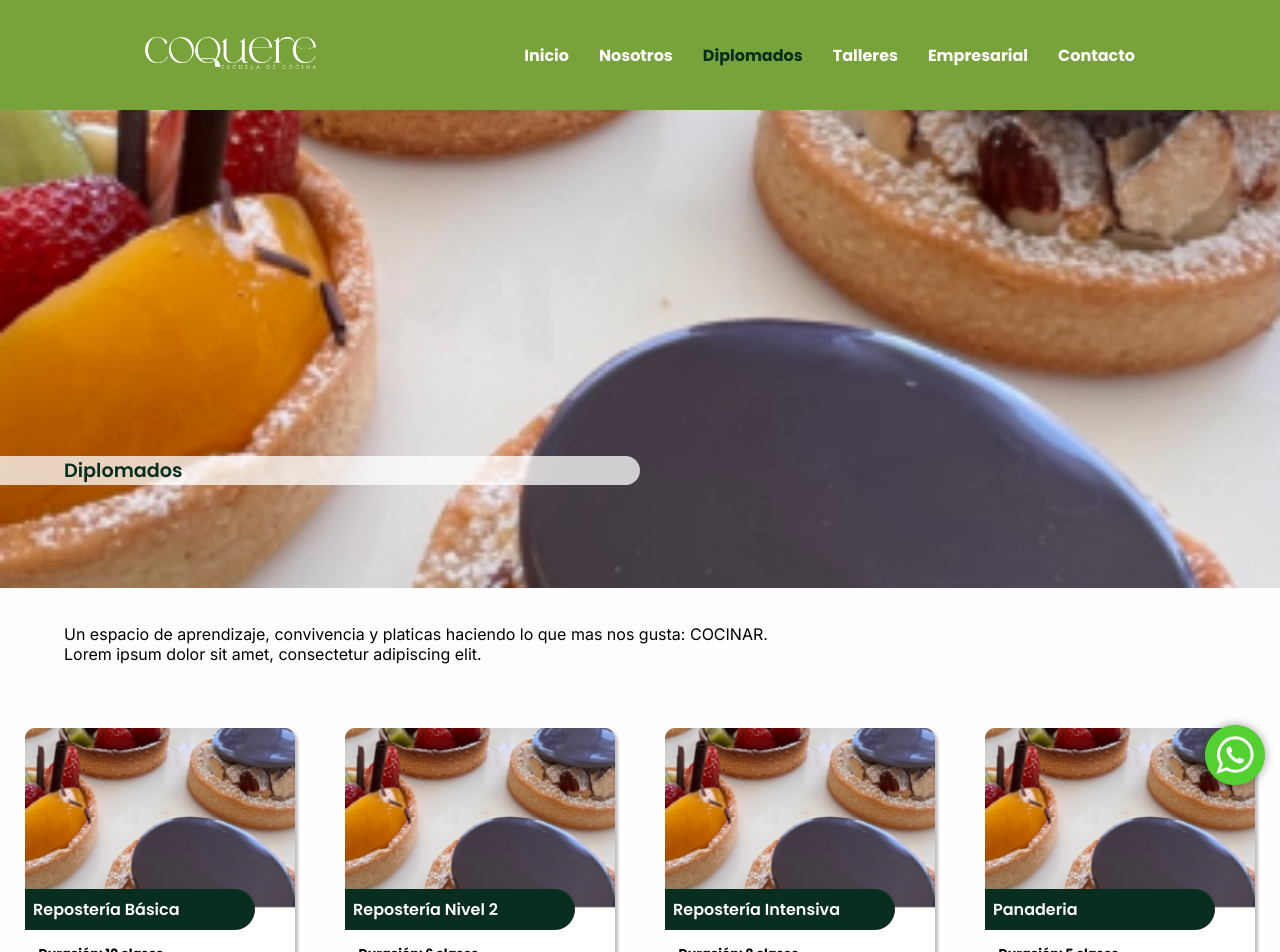
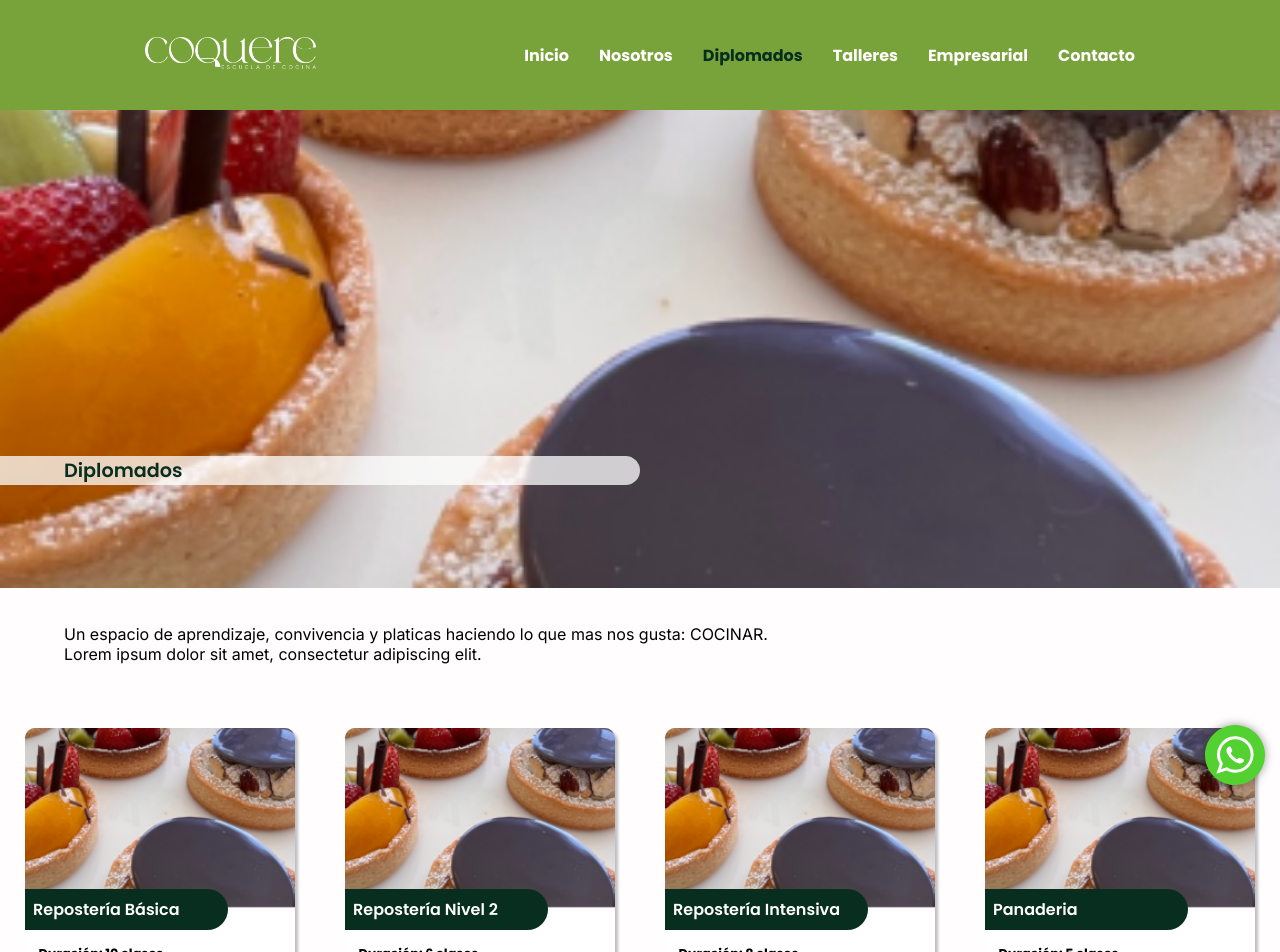
Before and after one commit to MarcosLabra/Coquere, a React (Create React App) app: page /diplomados in a window 1280 px wide. Shown: the top 952 px of the page. Built offline with nearby package versions, Linux system fonts and the light colour scheme.

Commit message:
ajusto ancho de titulo en las cards

```diff
--- a/src/styles/components/cards/diplomadosCard.scss
+++ b/src/styles/components/cards/diplomadosCard.scss
@@ -16,7 +16,7 @@
   .diplomados__card--titulo {
     position: absolute;
     bottom: 22%;
-    width: 85%;
+    width: 75%;
     border-radius: 0 50px 50px 0;
     background-color: $verde-oscuro;
     h5 {
--- a/src/styles/components/cards/diplomadosDestacadosCard.scss
+++ b/src/styles/components/cards/diplomadosDestacadosCard.scss
@@ -14,7 +14,7 @@
     .diplomadosDestacados__card--titulo{
         position: absolute;
         bottom: 31%;
-        width: 85%;
+        width: 75%;
         border-radius: 0 50px 50px 0;
         background-color: $verde-oscuro;
         h5{
--- a/src/styles/components/cards/talleresCard.scss
+++ b/src/styles/components/cards/talleresCard.scss
@@ -17,7 +17,7 @@
       position: absolute;
       bottom: 31%;
       right: 0;
-      width: 80%;
+      width: 75%;
       border-radius: 50px 0 0 50px;
       background-color: $verde-claro;
       h5 {
```
